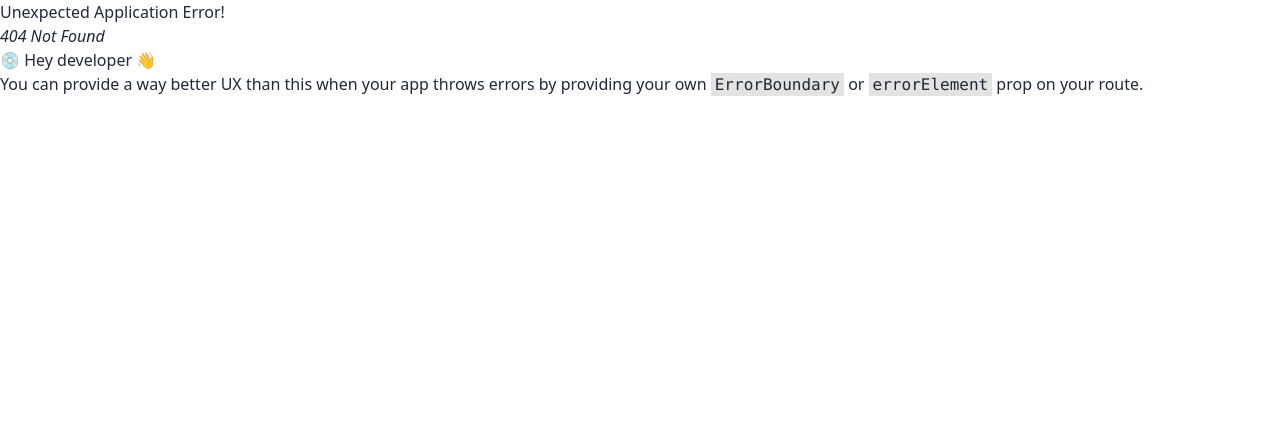
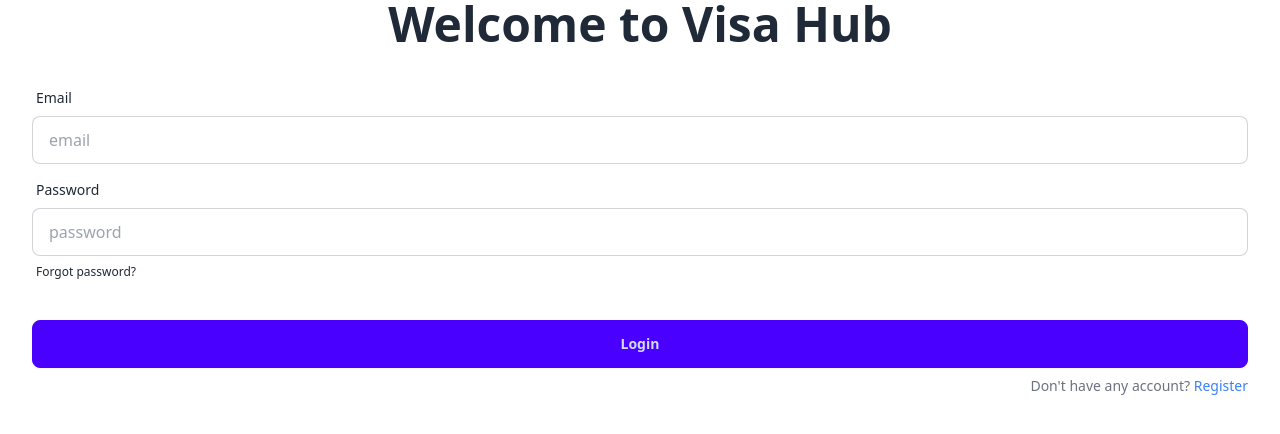
Before and after one commit to red-one12/visa-client, a React (Vite) app: page /login in a window 1280 px wide. Before the commit this address had no page. Shown: the top 434 px of the page. Built offline with nearby package versions, Linux system fonts and the light colour scheme.

Commit message:
crate firebase project

```diff
--- a/package.json
+++ b/package.json
@@ -10,6 +10,7 @@
     "preview": "vite preview"
   },
   "dependencies": {
+    "firebase": "^11.1.0",
     "localforage": "^1.10.0",
     "match-sorter": "^8.0.0",
     "react": "^18.3.1",
--- a/src/components/Header.jsx
+++ b/src/components/Header.jsx
@@ -1,9 +1,46 @@
+import { NavLink } from "react-router-dom";
 
 const Header = () => {
   return (
-    <div>
-      hello from header
+    <div className="navbar bg-[#080221] text-white">
+  <div className="navbar-start">
+    <div className="dropdown">
+      <div tabIndex={0} role="button" className="btn btn-ghost lg:hidden">
+        <svg
+          xmlns="http://www.w3.org/2000/svg"
+          className="h-5 w-5"
+          fill="none"
+          viewBox="0 0 24 24"
+          stroke="currentColor">
+          <path
+            strokeLinecap="round"
+            strokeLinejoin="round"
+            strokeWidth="2"
+            d="M4 6h16M4 12h8m-8 6h16" />
+        </svg>
+      </div>
+      <ul
+        tabIndex={0}
+        className="menu menu-sm dropdown-content bg-base-100 rounded-box z-[1] mt-3 w-52 p-2 shadow">
+        <NavLink to='/'>Home</NavLink>
+        <NavLink to='/allVisas'>All Visas</NavLink>
+
+      </ul>
     </div>
+    <a className="btn btn-ghost text-xl">VISA</a>
+  </div>
+  <div className="navbar-center hidden lg:flex">
+    <ul className="flex gap-10">
+        <NavLink to='/'>Home</NavLink>
+        <NavLink to='/allVisas'>All Visas</NavLink>
+
+    </ul>
+  </div>
+  <div className="navbar-end flex gap-8">
+    <NavLink to='/login'>Login</NavLink>
+    <NavLink to='/register'>Register</NavLink>
+  </div>
+</div>
   );
 };
 
--- /dev/null
+++ b/src/firebase/firebase.init.js
@@ -0,0 +1,23 @@
+// Import the functions you need from the SDKs you need
+import { initializeApp } from "firebase/app";
+import { getAuth } from "firebase/auth";
+// TODO: Add SDKs for Firebase products that you want to use
+// https://firebase.google.com/docs/web/setup#available-libraries
+
+// Your web app's Firebase configuration
+const firebaseConfig = {
+  apiKey: "AIzaSyB1NWSbaS3eWdhQWCG3eKbdG1j2lLEt6sE",
+  authDomain: "visa-1a4d7.firebaseapp.com",
+  projectId: "visa-1a4d7",
+  storageBucket: "visa-1a4d7.firebasestorage.app",
+  messagingSenderId: "491013209755",
+  appId: "1:491013209755:web:c4bd5c4225d8bd49f7503e"
+};
+
+// Initialize Firebase
+const app = initializeApp(firebaseConfig);
+
+// Initialize Firebase Authentication and get a reference to the service
+const auth = getAuth(app);
+
+export default auth;
--- /dev/null
+++ b/src/pages/Login.jsx
@@ -0,0 +1,53 @@
+import React from 'react';
+import { Link } from 'react-router-dom';
+
+const Login = () => {
+  const handleLogin = (e) => {
+    e.preventDefault();
+    const form = e.target;
+    // console.log(form);
+    const email = form.email.value;
+    const password = form.password.value;
+
+
+    console.log(email, password);
+
+
+
+
+  }
+  return (
+    <div>
+      <h1 className='text-center font-bold text-5xl'>Welcome to Visa Hub</h1>
+
+
+      <div className="">
+      <form onSubmit={handleLogin} className="card-body">
+        <div className="form-control">
+          <label className="label">
+            <span className="label-text">Email</span>
+          </label>
+          <input type="email" placeholder="email" name='email' className="input input-bordered" required />
+        </div>
+        <div className="form-control">
+          <label className="label">
+            <span className="label-text">Password</span>
+          </label>
+          <input type="password" placeholder="password" name='password' className="input input-bordered" required />
+          <label className="label">
+            <a href="#" className="label-text-alt link link-hover">Forgot password?</a>
+          </label>
+        </div>
+        <div className="mt-6 flex justify-center">
+          <button className="btn btn-primary w-full">Login</button>
+        </div>
+        <p className='text-gray-500 text-sm text-end'>Don't have any account? <Link to='/register' className='text-blue-500'>Register</Link></p>
+      </form>
+    </div>
+
+
+    </div>
+  );
+};
+
+export default Login;
--- /dev/null
+++ b/src/pages/Register.jsx
@@ -0,0 +1,75 @@
+
+
+const Register = () => {
+
+
+  const handleRegistration = (e) => {
+    e.preventDefault();
+    const form = e.target;
+    const name = form.name.value;
+    const email = form.email.value;
+    const photoURL = form.photoURL.value;
+    const password = form.password.value;
+
+    console.log(name, email, photoURL, password);
+
+  }
+  return (
+    <div>
+      <h1 className='text-center font-bold text-5xl'>Registration</h1>
+
+
+
+      <div className="">
+      <form onSubmit={handleRegistration} className="card-body">
+
+      <div className="form-control">
+          <label className="label">
+            <span className="label-text">Name</span>
+          </label>
+          <input type="text" placeholder="Name" name="name" className="input input-bordered" required />
+        </div>
+
+
+        <div className="form-control">
+          <label className="label">
+            <span className="label-text">Email</span>
+          </label>
+          <input type="email" placeholder="email" name="email" className="input input-bordered" required />
+        </div>
+
+
+
+        <div className="form-control">
+          <label className="label">
+            <span className="label-text">Photo URL</span>
+          </label>
+          <input type="text" placeholder="Name" name="photoURL" className="input input-bordered" required />
+        </div>
+
+
+
+        <div className="form-control">
+          <label className="label">
+            <span className="label-text">Password</span>
+          </label>
+          <input type="password" placeholder="password" name="password" className="input input-bordered" required />
+        </div>
+
+
+
+
+        <div className="form-control mt-6">
+          <button className="btn btn-primary">Register</button>
+        </div>
+
+
+
+
+      </form>
+    </div>
+    </div>
+  );
+};
+
+export default Register;
```
Also changed, not shown: src/routes/Routes.jsx (+11 -1 lines), 1 other file (tests, documents, lock files or other folders).
